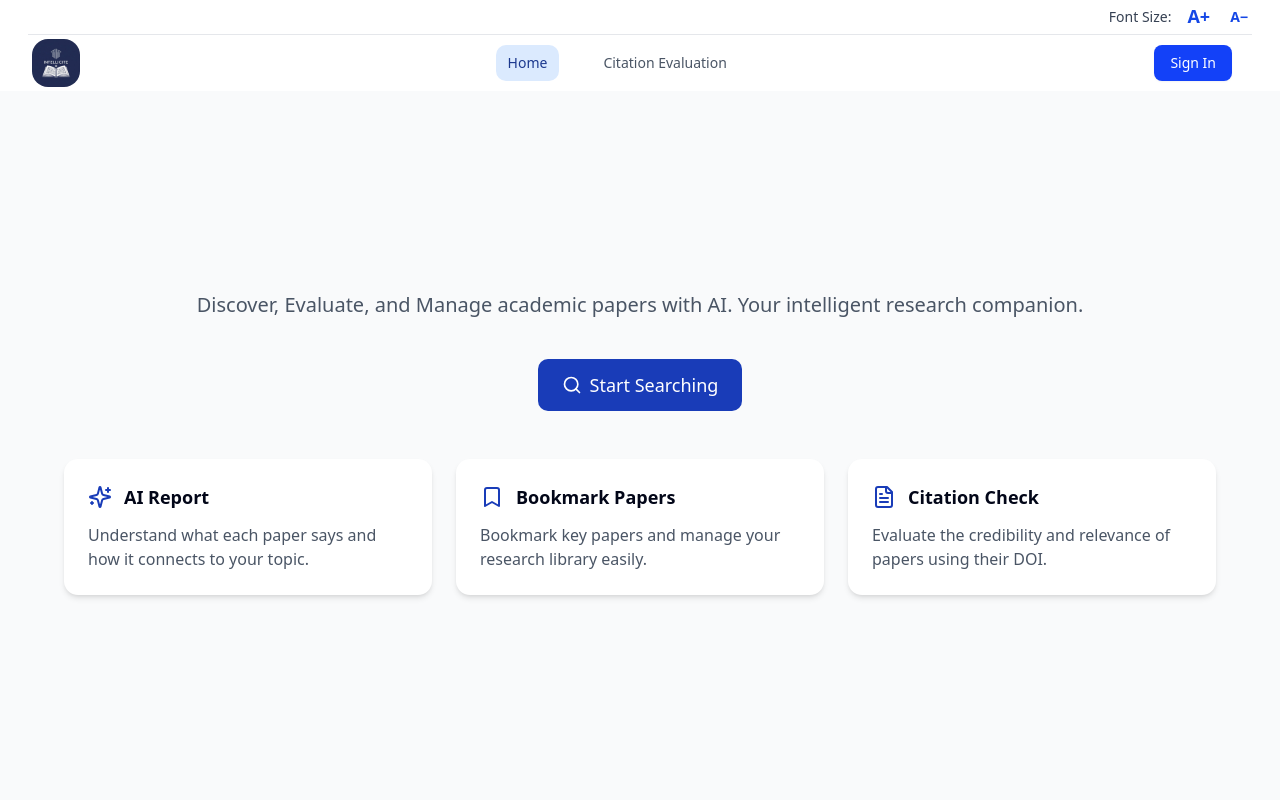
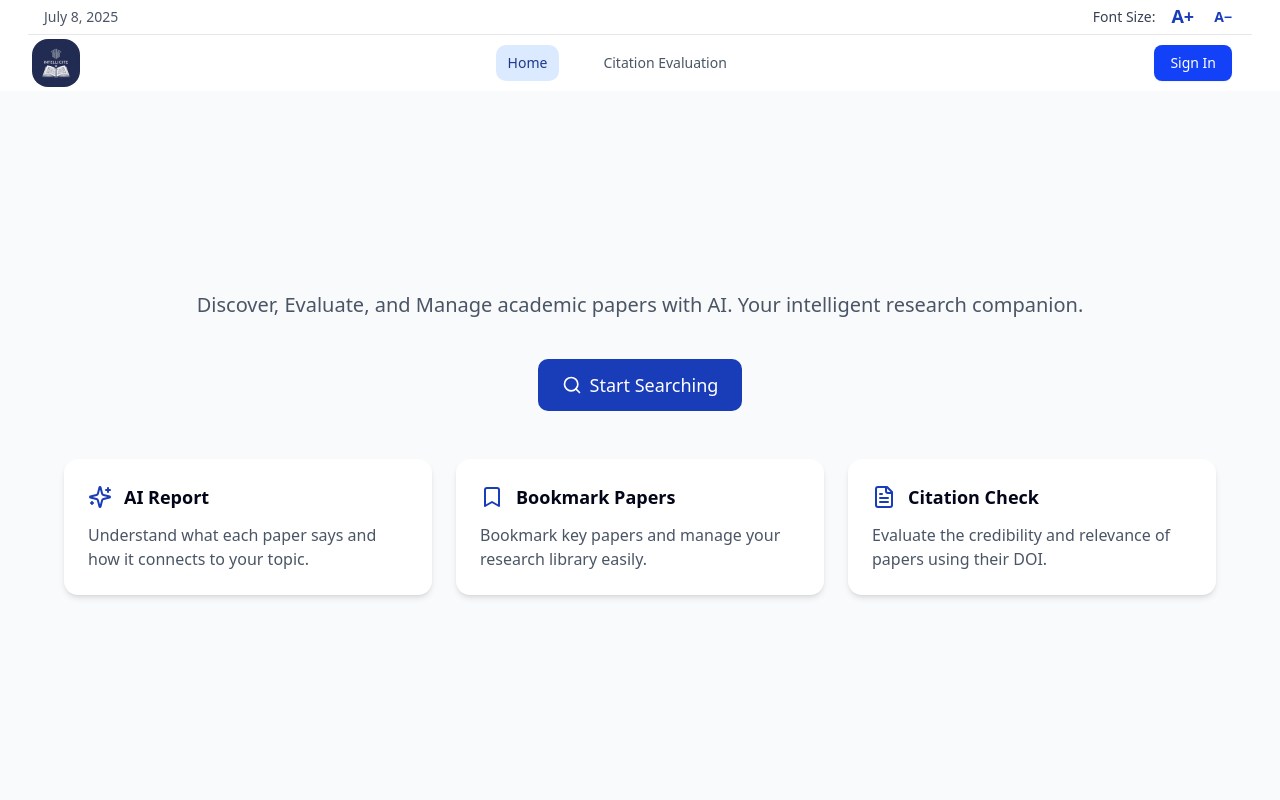
Before and after one commit to Iimvalue/intellicite-ui, a React (Vite) app: page / in a window 1280 px wide. Shown: the top 800 px of the page. Built offline with nearby package versions, Linux system fonts and the light colour scheme.

Commit message:
fix header and add date for mini header

```diff
--- a/package.json
+++ b/package.json
@@ -19,6 +19,8 @@
     "citation-js": "^0.7.20",
     "class-variance-authority": "^0.7.1",
     "clsx": "^2.1.1",
+    "i18next": "^25.3.1",
+    "i18next-browser-languagedetector": "^8.2.0",
     "install": "^0.13.0",
     "jwt-decode": "^4.0.0",
     "lucide-react": "^0.511.0",
@@ -26,6 +28,7 @@
     "primereact": "^10.9.6",
     "react": "^19.1.0",
     "react-dom": "^19.1.0",
+    "react-i18next": "^15.6.0",
     "react-icons": "^5.5.0",
     "react-router": "^7.6.3",
     "react-router-dom": "^7.6.3",
--- a/src/components/header/Header.jsx
+++ b/src/components/header/Header.jsx
@@ -20,7 +20,7 @@ const Header = ({ logo, navigationItems = [] }) => {
   const [isLoggedIn, setIsLoggedIn] = useState(false);
   const [userInitial, setUserInitial] = useState("");
   const [dropdownOpen, setDropdownOpen] = useState(false);
-
+  const [currentDate, setCurrentDate] = useState("");
   useEffect(() => {
     const checkAuth = async () => {
       const auth = await isAuthenticated();
@@ -40,8 +40,14 @@ const Header = ({ logo, navigationItems = [] }) => {
       }
     };
     checkAuth();
+    const now = new Date();
+    const formattedDate = now.toLocaleDateString(undefined, {
+      year: "numeric",
+      month: "long",
+      day: "numeric",
+    });
+    setCurrentDate(formattedDate);
 
-    // الاستماع لتغيرات auth مثل تسجيل الدخول/الخروج
     window.addEventListener("authChange", checkAuth);
 
     return () => {
@@ -92,18 +98,22 @@ const Header = ({ logo, navigationItems = [] }) => {
       <header className="w-full bg-white  fixed top-0 left-0 z-50">
         <div className="sm:px-7">
           {/* Font Controls */}
-          <div className="flex justify-end items-center py-1  border-b border-gray-200">
-            <div className="flex items-center space-x-2 text-sm">
+          <div className="flex justify-between items-center py-1 border-b border-gray-200 text-sm px-4">
+
+            <div className="text-gray-600">{currentDate}</div>
+
+
+            <div className="flex items-center space-x-2">
               <span className="text-gray-700 font-medium">Font Size:</span>
               <button
                 onClick={increaseFont}
-                className="text-[18px] px-2 text-blue-700 hover:text-blue-900 font-bold"
+                className="text-[18px] px-2 text-blue-800 hover:text-blue-900 font-bold hover:cursor-pointer hover:bg-gray-200 rounded-2xl"
               >
                 A+
               </button>
               <button
                 onClick={decreaseFont}
-                className="px-1 text-blue-700 hover:text-blue-900 font-bold"
+                className="px-1 text-blue-800 hover:text-blue-900 font-bold hover:cursor-pointer hover:bg-gray-200 rounded-2xl"
               >
                 A−
               </button>
@@ -196,7 +206,7 @@ const Header = ({ logo, navigationItems = [] }) => {
                 {/* Mobile menu toggle */}
                 <button
                   onClick={() => setIsMobileMenuOpen(!isMobileMenuOpen)}
-                  className="lg:hidden p-2 text-gray-600 hover:text-blue-800"
+                  className="lg:hidden p-3 text-gray-600 hover:text-blue-800"
                 >
                   <svg
                     className="h-6 w-6"
```
Also changed, not shown: 1 other file (tests, documents, lock files or other folders).
